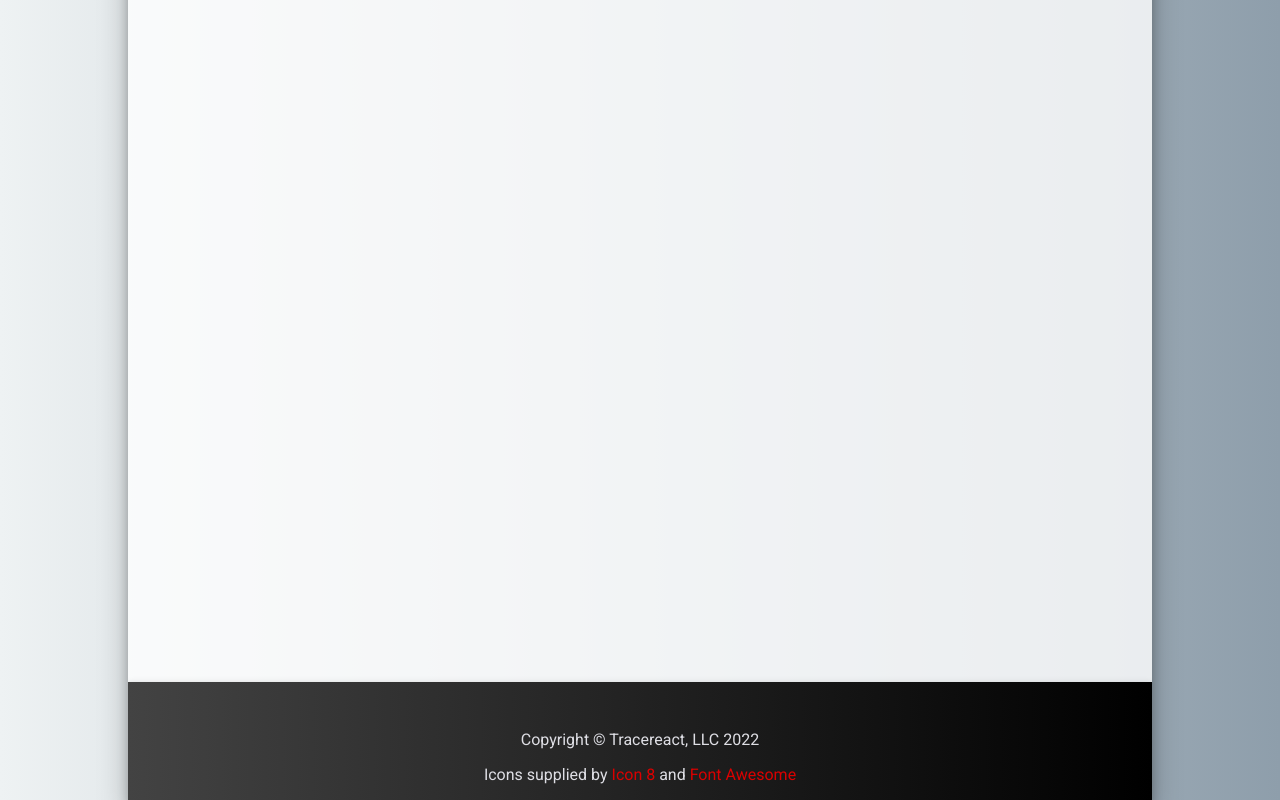
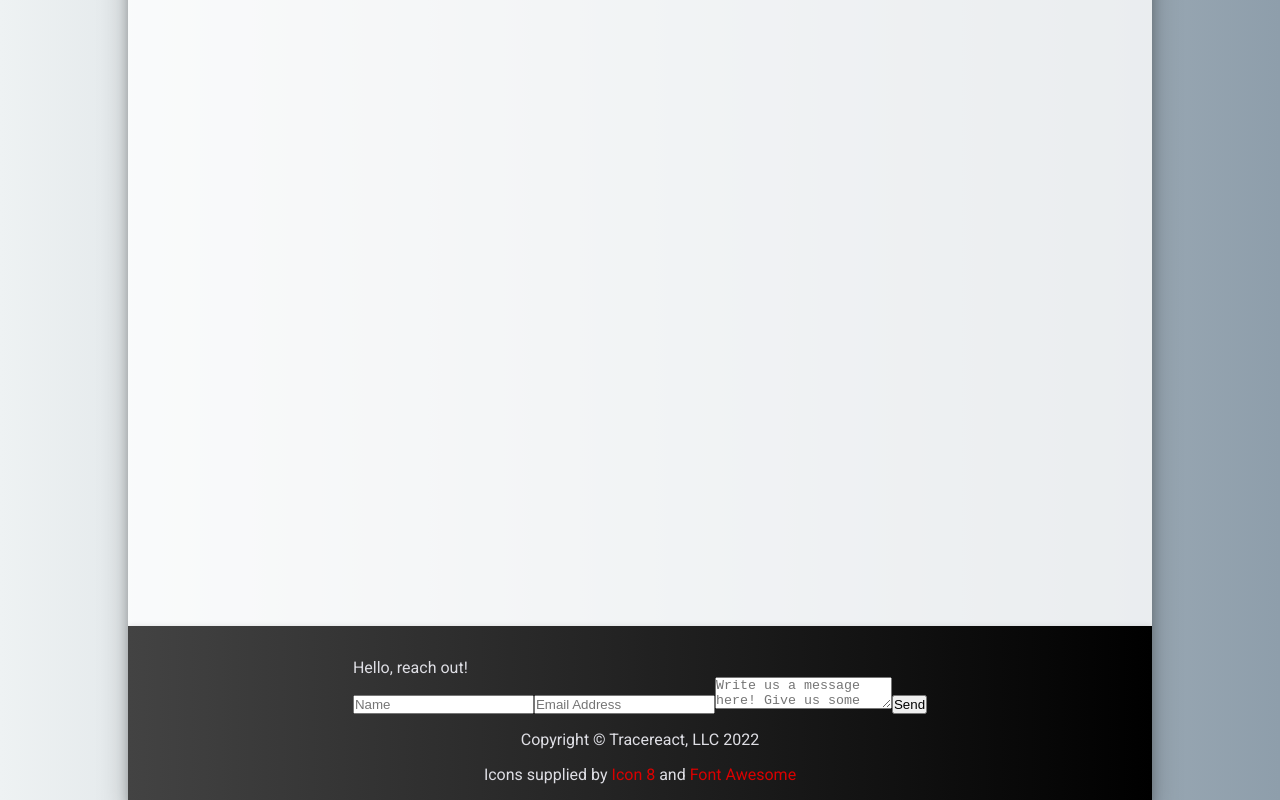
Before and after one commit to tracereact/company-website, a React (Create React App) app: page / in a window 1280 px wide. Shown: the part 800-1600 px from the top of the page. Built offline with nearby package versions, Linux system fonts and the light colour scheme; no server answers.

Commit message:
Add contact form with firebase and captcha functionality

```diff
--- a/package.json
+++ b/package.json
@@ -6,6 +6,7 @@
     "@testing-library/jest-dom": "^5.16.5",
     "@testing-library/react": "^13.4.0",
     "@testing-library/user-event": "^13.5.0",
+    "firebase": "^9.10.0",
     "react": "^18.2.0",
     "react-dom": "^18.2.0",
     "react-scripts": "5.0.1",
@@ -46,6 +47,7 @@
     "eslint-plugin-jsx-a11y": "^6.6.1",
     "eslint-plugin-react": "^7.31.8",
     "eslint-plugin-react-hooks": "^4.6.0",
+    "firebase-tools": "^11.10.0",
     "prettier": "2.7.1"
   }
 }
--- a/src/components/contact.js
+++ b/src/components/contact.js
@@ -1,9 +1,169 @@
-import React from 'react';
+import React, { useState, useEffect } from 'react';
 import '../styles/contact.css';
+import SaveMessage from './firebase/firebase-message';
 
 const Contact = () => {
+  // Error message states
+  const [nameErrorMessage, setNameErrorMessage] = useState('');
+  const [emailErrorMessage, setEmailErrorMessage] = useState('');
+
+  // Error class states
+  const [nameErrorClass, setNameErrorClass] = useState('error');
+  const [emailErrorClass, setEmailErrorClass] = useState('error');
+
+  const showError = (target) => {
+    switch (target.name) {
+      case 'name': {
+        if (target.validity.valueMissing) {
+          setNameErrorMessage('You need to enter your name.');
+        } else if (target.validity.tooShort) {
+          setNameErrorMessage(
+            `Name should be at least ${target.minLength} characters; you entered ${target.value.length}.`
+          );
+        } else if (target.validity.patternMismatch) {
+          setNameErrorMessage('Please enter a valid name (only letters allowed).');
+        }
+        setNameErrorClass('error active');
+        break;
+      }
+      case 'email': {
+        if (target.validity.valueMissing) {
+          setEmailErrorMessage('You need to enter an e-mail address.');
+        } else if (target.validity.typeMismatch) {
+          setEmailErrorMessage('Please enter a valid email. Example: john.doe@gmail.com.');
+        } else if (target.validity.tooShort) {
+          setEmailErrorMessage(
+            `Email should be at least ${target.minLength} characters; you entered ${target.value.length}.`
+          );
+        }
+        setEmailErrorClass('error active');
+        break;
+      }
+      default: {
+        throw new Error('Cannot read form input id!');
+      }
+    }
+  };
+
+  const checkInput = (e) => {
+    e.preventDefault();
+    if (e.target.validity.valid) {
+      // Reset states for error messages
+      setNameErrorMessage('');
+      setEmailErrorMessage('');
+
+      // Reset states for error classes
+      setNameErrorClass('error');
+      setEmailErrorClass('error');
+    } else {
+      showError(e.target);
+    }
+  };
+
+  // Check if form can be submitted
+  const canSubmit = () => {
+    if (document.querySelectorAll(':invalid')[1]) {
+      // Found an entry that was invalid, prevent refresh of the page and point to it
+      document.querySelectorAll(':invalid')[1].focus();
+      return false;
+    }
+    return true;
+  };
+
+  // Append reCAPTCHA script to page on load
+  useEffect(() => {
+    const script = document.createElement('script');
+    script.src = `https://www.google.com/recaptcha/api.js?render=${process.env.REACT_APP_SITE_KEY_PROD}`;
+    document.body.appendChild(script);
+  }, []);
+
+  // Helper function to get form inputs
+  const getInputVal = (name) => {
+    return document.getElementsByName(name)[0] ? document.getElementsByName(name)[0].value : '';
+  };
+
+  // Send data to firebase
+  const sendInfo = () => {
+    SaveMessage({
+      name: getInputVal('name'),
+      email: getInputVal('email'),
+      question: getInputVal('question'),
+      phone: getInputVal('phone'),
+      message: getInputVal('message'),
+    });
+  };
+
+
+  // Submit form after verifying reCAPTCHA
+  const submitForm = (e) => {
+    e.preventDefault(); // Prevent page from reloading
+    if (!canSubmit()) return false;
+    window.grecaptcha.ready(() => {
+      window.grecaptcha
+        .execute(process.env.REACT_APP_SITE_KEY_PROD, { action: 'submit' })
+        .then(() => {
+          console.info('Sending contact info to db...');
+          sendInfo();
+        })
+        .catch((error) => {
+          console.error('Error occurred while handling captcha', error);
+        });
+    });
+    return true;
+  };
+
+
+
   return (
-    <div className="contact" />
+    <div className="contact">
+      <div className="message">
+        Hello, reach out!
+      </div>
+      <form id="contact" method="post" onSubmit={submitForm} noValidate>
+          <input
+            type="text"
+            id="name"
+            name="name"
+            pattern="[A-zÀ-ž -]+"
+            minLength="2"
+            placeholder="Name"
+            onInput={checkInput}
+            required
+          />
+          <span aria-live="polite" className={nameErrorClass}>
+            {nameErrorMessage}
+          </span>
+          <input
+            type="email"
+            id="email"
+            name="email"
+            minLength="8"
+            placeholder="Email Address"
+            onInput={checkInput}
+            required
+          />
+          <span aria-live="polite" className={emailErrorClass}>
+            {emailErrorMessage}
+          </span>
+          <textarea
+            maxLength="1000"
+            name="message"
+            id="textarea"
+            placeholder="Write us a message here! Give us some more details about what you're looking for."
+          />
+          <button
+            type="submit"
+            id="send"
+          >
+            Send
+          </button>
+          <div
+            className="g-recaptcha"
+            data-sitekey={process.env.REACT_APP_SITE_KEY_PROD}
+            data-size="invisible"
+          />
+        </form>
+    </div>
   );
 };
 
--- /dev/null
+++ b/src/components/firebase/firebase-config.js
@@ -0,0 +1,23 @@
+// Firebase config for Tracecms
+const config = {
+  apiKey: 'AIzaSyDu1p5qkAQFyIYwTK-_S-kUjn0BsYnMZ0Y',
+  authDomain: 'tracecms-8c5fd.firebaseapp.com',
+  databaseURL: 'https://tracecms-8c5fd-default-rtdb.firebaseio.com',
+  projectId: 'tracecms-8c5fd',
+  storageBucket: 'tracecms-8c5fd.appspot.com',
+  messagingSenderId: '611887655199',
+  appId: '1:611887655199:web:3f4c53925e2a45bb74682a',
+  measurementId: 'G-JCV32H2P4Q',
+};
+
+const GetFirebaseConfig = () => {
+  if (!config || !config.apiKey) {
+    throw new Error(
+      'No Firebase configuration object provided.\nAdd the proper configurations.'
+    );
+  } else {
+    return config;
+  }
+};
+
+export default GetFirebaseConfig;
--- /dev/null
+++ b/src/components/firebase/firebase-message.js
@@ -0,0 +1,46 @@
+import { initializeApp } from 'firebase/app';
+import { initializeAppCheck, ReCaptchaV3Provider } from 'firebase/app-check';
+import {
+  getFirestore,
+  doc,
+  setDoc,
+  serverTimestamp
+} from 'firebase/firestore';
+import GetFirebaseConfig from './firebase-config';
+
+// Initialize Firebase and get firestore reference
+const app = initializeApp(GetFirebaseConfig());
+const firestore = getFirestore(app);
+
+// Saves a new message to Cloud Firestore.
+async function SaveMessage(clientInfo) {
+  // Initialize reCAPTCHA check
+  initializeAppCheck(app, {
+    provider: new ReCaptchaV3Provider(process.env.REACT_APP_SITE_KEY_PROD),
+    isTokenAutoRefreshEnabled: true,
+  });
+
+  // Generate a custom ID for new client in case of identical names
+  const customId = Math.random().toString(36).slice(2);
+  const newDoc = doc(firestore, 'client-contact', `${clientInfo.name} (${customId})`);
+  await setDoc(newDoc, {
+    name: clientInfo.name,
+    email: clientInfo.email,
+    question: clientInfo.question,
+    phone: clientInfo.phone,
+    message: clientInfo.message,
+    timestamp: serverTimestamp(),
+  })
+    .then(() => {
+      // Confirmation message -- to be replaced by CSS animation
+      alert('Thank you for your submission! We\'ll reach out as soon as possible!');
+      window.location.reload(); // Clears form after receiving data
+    })
+    .catch((error) => {
+      // Confirmation message -- to be replaced by CSS animation
+      alert('Oops, something went wrong! Please try again later.');
+      console.error('Error writing new message to Firebase Database', error);
+    });
+}
+
+export default SaveMessage;
```
Also changed, not shown: 2 other files (tests, documents, lock files or other folders).
